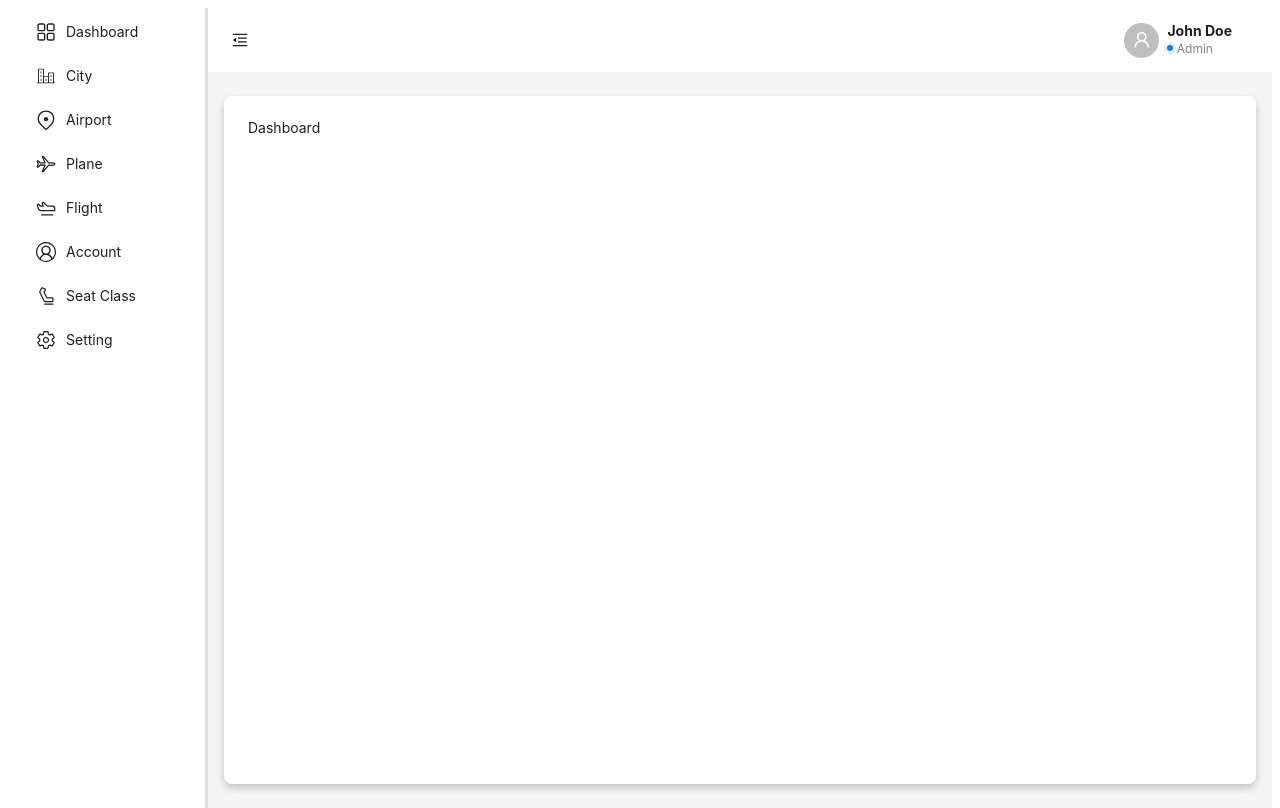
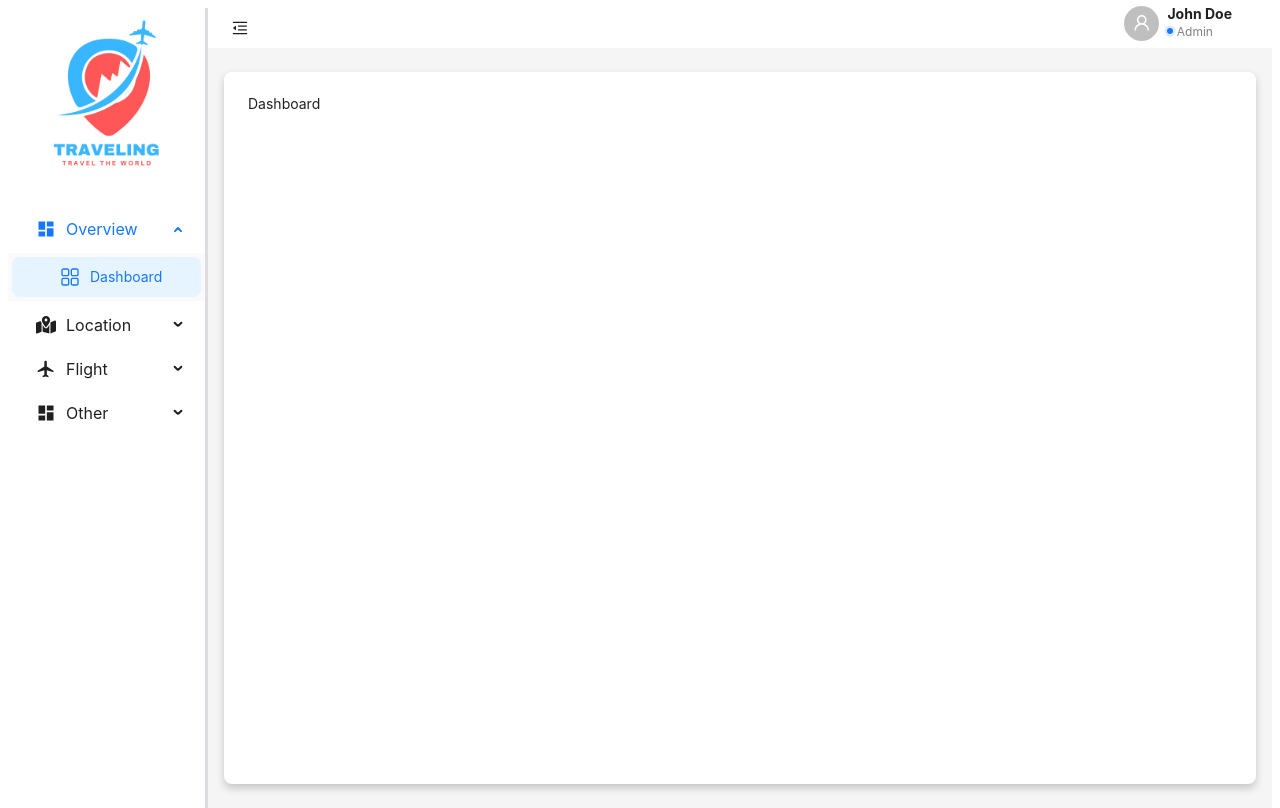
Before and after one commit to NHACTAOHOCBAI/Booking_Flight_FE, a React (Vite) app: page /admin in a window 1280 px wide. Built offline with nearby package versions, Linux system fonts and the light colour scheme.

Commit message:
sua lai layout

```diff
--- a/src/layouts/adminLayout/adminLayout.tsx
+++ b/src/layouts/adminLayout/adminLayout.tsx
@@ -1,16 +1,19 @@
-import { Link, Outlet } from 'react-router-dom'
+import { Link, Outlet, useNavigate } from 'react-router-dom'
 import { useState } from 'react'
 import { MenuFoldOutlined, MenuUnfoldOutlined, UserOutlined } from '@ant-design/icons'
 import { Avatar, Badge, Button, Layout, Menu, theme } from 'antd'
 import { IoAirplaneOutline, IoSettingsOutline } from 'react-icons/io5'
 import { PiAirplaneInFlight, PiCityLight, PiSeat } from 'react-icons/pi'
+import { FaMapLocationDot } from "react-icons/fa6";
 import { VscAccount } from 'react-icons/vsc'
 import { GoLocation } from 'react-icons/go'
 import { RxDashboard } from 'react-icons/rx'
+import { MdDashboard, MdFlight } from 'react-icons/md'
 const { Header, Sider, Content } = Layout
 
 const AdminLayout = () => {
   const [collapsed, setCollapsed] = useState(false)
+  const navigate = useNavigate();
   const {
     token: { colorBgContainer, borderRadiusLG }
   } = theme.useToken()
@@ -26,18 +29,36 @@ const AdminLayout = () => {
         collapsible
         collapsed={collapsed}
       >
-        <div className='demo-logo-vertical'></div>
+        <div className='demo-logo-vertical' style={{ display: "flex", alignItems: "center", justifyContent: "center", width: "100%" }}>
+          <img src="../../logo.png" alt="Logo"
+            style={{ width: "100%" }}
+            onClick={() => { navigate("/") }}
+          />
+        </div>
         <Menu
-          style={{ border: 'none' }}
+          style={{ border: 'none', marginBottom: 50 }}
           theme='light'
           mode='inline'
-          defaultSelectedKeys={['1']}
+          defaultOpenKeys={['overview']}
+          defaultSelectedKeys={['dashboard']}
           items={[
+            {
+              key: 'overview',
+              label: <div style={{ fontSize: 16 }}>Overview</div>,
+              icon: <MdDashboard style={{ width: 20, height: 20 }} />,
+              children: [
                 {
                   key: 'dashboard',
                   icon: <RxDashboard style={{ width: 20, height: 20 }} />,
                   label: <Link to={'/admin'}>Dashboard</Link>
                 },
+              ],
+            },
+            {
+              key: 'location',
+              label: <div style={{ fontSize: 16 }}>Location</div>,
+              icon: <FaMapLocationDot style={{ width: 20, height: 20 }} />,
+              children: [
                 {
                   key: 'city',
                   icon: <PiCityLight style={{ width: 20, height: 20 }} />,
@@ -48,6 +69,13 @@ const AdminLayout = () => {
                   icon: <GoLocation style={{ width: 20, height: 20 }} />,
                   label: <Link to={'/admin/manage-airport'}>Airport</Link>
                 },
+              ],
+            },
+            {
+              key: 'flight',
+              label: <div style={{ fontWeight: 'normal', fontSize: 16 }}>Flight</div>,
+              icon: <MdFlight style={{ width: 20, height: 20 }} />,
+              children: [
                 {
                   key: 'plane',
                   icon: <IoAirplaneOutline style={{ width: 20, height: 20 }} />,
@@ -59,20 +87,30 @@ const AdminLayout = () => {
                   label: <Link to={'/admin/manage-flight'}>Flight</Link>
                 },
                 {
+                  key: 'seatClass',
+                  icon: <PiSeat style={{ width: 20, height: 20 }} />,
+                  label: <Link to={'/admin/manage-seat'}>Seat Class</Link>
+                },
+              ],
+            },
+            {
+              key: 'other',
+              label: <div style={{ fontWeight: 'normal', fontSize: 16 }}>Other</div>,
+              icon: <MdDashboard style={{ width: 20, height: 20 }} />,
+              children: [
+                {
                   key: 'account',
                   icon: <VscAccount style={{ width: 20, height: 20 }} />,
                   label: <Link to={'/admin/manage-account'}>Account</Link>
-            },
-            {
-              key: 'seatClass',
-              icon: <PiSeat style={{ width: 20, height: 20 }} />,
-              label: <Link to={'/admin/manage-seat'}>Seat Class</Link>
                 },
                 {
                   key: 'setting',
                   icon: <IoSettingsOutline style={{ width: 20, height: 20 }} />,
                   label: <Link to={'/admin/manage-airport'}>Setting</Link>
                 }
+              ],
+            },
+
           ]}
         />
       </Sider>
@@ -83,7 +121,8 @@ const AdminLayout = () => {
             background: colorBgContainer,
             display: 'flex',
             justifyContent: 'space-between',
-            alignItems: 'center'
+            alignItems: 'center',
+            height: 40
           }}
         >
           <Button
@@ -96,7 +135,7 @@ const AdminLayout = () => {
               height: 64
             }}
           />
-          <div style={{ marginRight: 40, display: 'flex', alignItems: 'center', gap: '8px' }}>
+          <div style={{ marginRight: 40, marginBottom: 10, display: 'flex', alignItems: 'center', gap: '8px' }}>
             <Avatar size={35} icon={<UserOutlined />} />
             <div style={{ display: 'flex', flexDirection: 'column', justifyContent: 'center', lineHeight: '1.2' }}>
               <span style={{ fontWeight: 'bold', fontSize: '14px' }}>John Doe</span>
@@ -120,7 +159,7 @@ const AdminLayout = () => {
           <Outlet />
         </Content>
       </Layout>
-    </Layout>
+    </Layout >
   )
 }
 
--- a/src/main.tsx
+++ b/src/main.tsx
@@ -24,6 +24,7 @@ import AdminBooking from './pages/admin/booking/adminBooking'
 import CityManagement from './pages/admin/cityManagement/cityManagement'
 import { Provider } from 'react-redux'
 import { store } from './redux/store'
+import NotFoundPage from './pages/error/notFoundPage'
 const router = createBrowserRouter([
   {
     path: '/',
@@ -88,6 +89,10 @@ const router = createBrowserRouter([
   {
     path: '/signup',
     element: <SignUpPage />
+  },
+  {
+    path: '*',
+    element: <NotFoundPage />
   }
 ])
 const queryClient = new QueryClient()
--- a/src/pages/admin/booking/firstStep/error.tsx
+++ /dev/null
@@ -1,23 +0,0 @@
-import { Modal } from "antd";
-
-interface IProp {
-    isOpenError: boolean,
-    setIsOpenError: (value: boolean) => void
-    message: string
-}
-const Error = (prop: IProp) => {
-    const { isOpenError, setIsOpenError, message } = prop;
-    const handleOk = () => {
-        setIsOpenError(false);
-    }
-    return (
-        <Modal
-            cancelButtonProps={{ style: { display: 'none' } }}
-            closable={false} // Ẩn nút Cancel
-            title="Error" open={isOpenError} onOk={handleOk}>
-            {message}
-        </Modal>
-
-    )
-}
-export default Error
--- /dev/null
+++ b/src/pages/error/notFoundPage.tsx
@@ -0,0 +1,15 @@
+import { Button, Result } from 'antd';
+import { useNavigate } from 'react-router-dom';
+
+const NotFoundPage = () => {
+    const navigate = useNavigate();
+    return (
+        <Result style={{ marginTop: 50 }}
+            status="404"
+            title="404"
+            subTitle="Sorry, the page you visited does not exist."
+            extra={<Button type="primary" onClick={() => navigate("/admin")}>Back Home</Button>}
+        />)
+};
+
+export default NotFoundPage;
```
Also changed, not shown: public/logo.png (added). Lines whose indentation alone changed are shown as unchanged.
